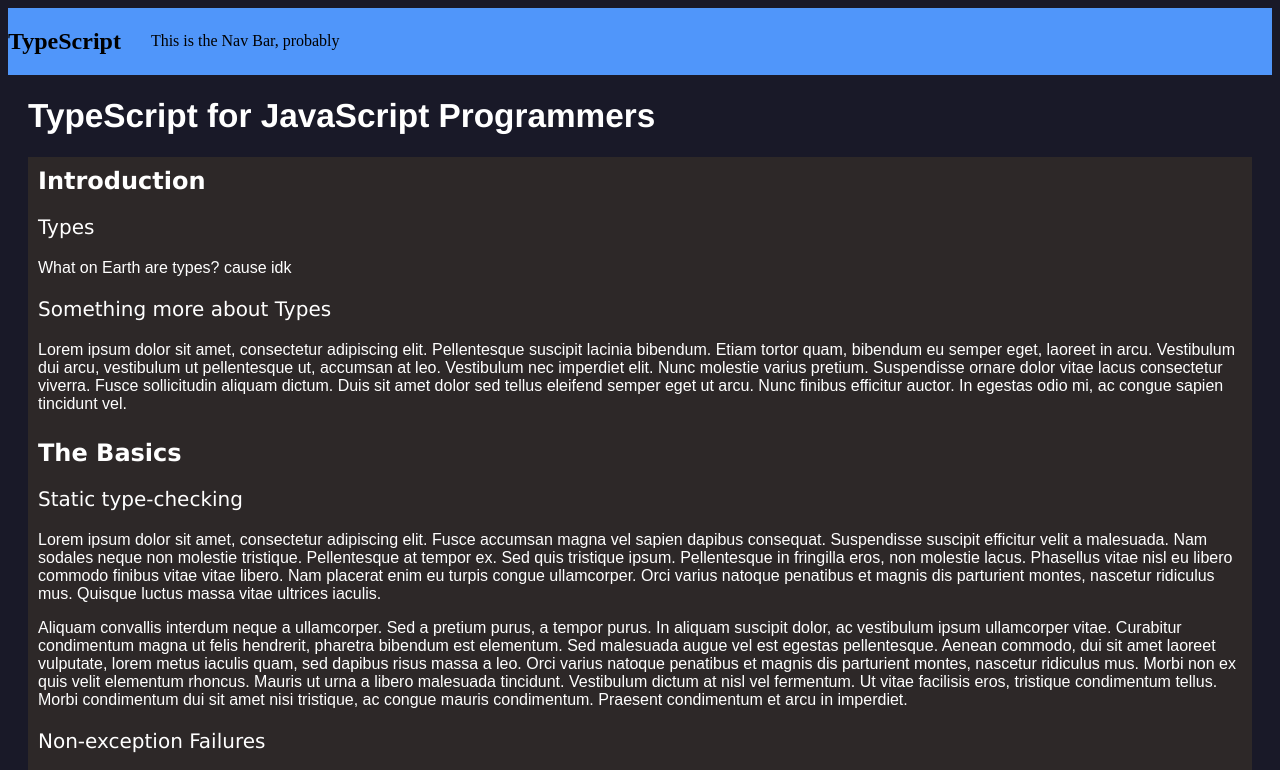
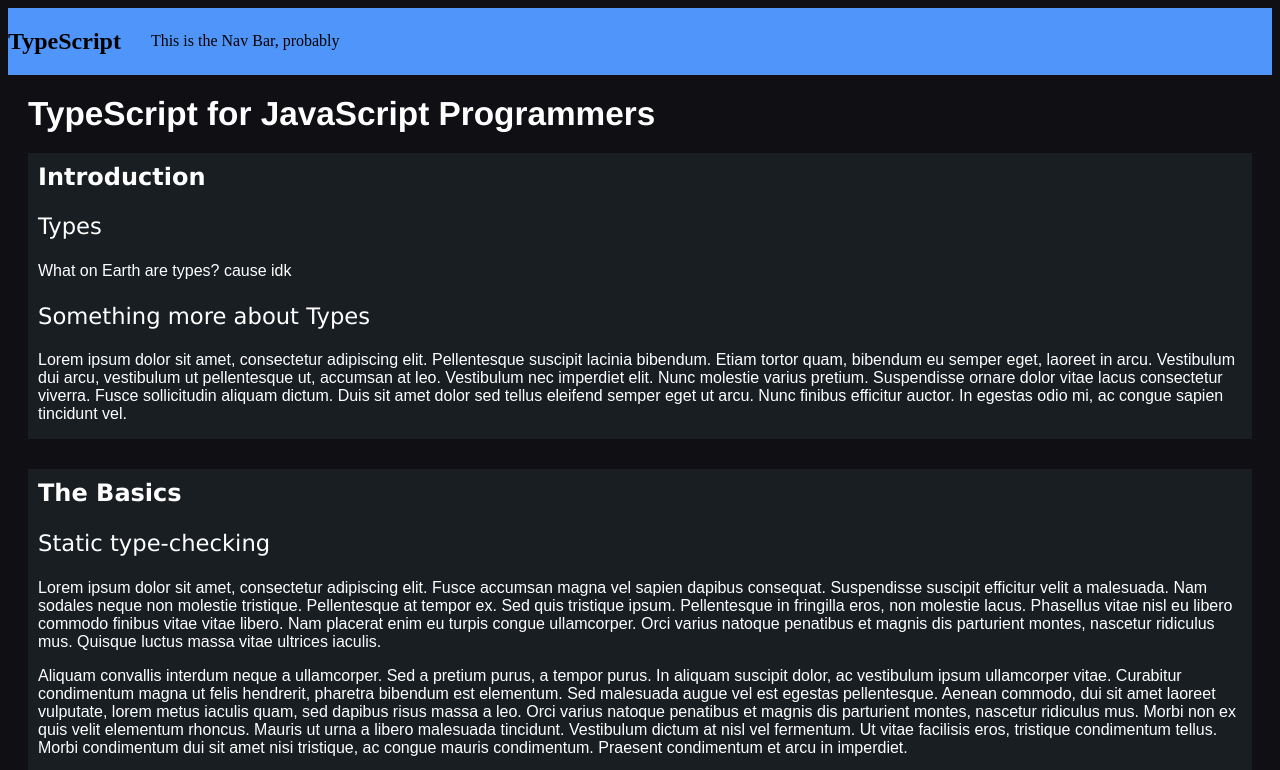
Before and after one commit to cs401-fall2022/lesson14-MesaGreear, a plain HTML site: page index.html in a window 1280 px wide. Shown: the top 770 px of the page. Drawn offline with Linux system fonts and the light colour scheme.

Commit message:
Nicer colors, spacing of sections, & h1 spacing

```diff
--- a/index.html
+++ b/index.html
@@ -23,10 +23,10 @@
     This is the Nav Bar, probably
   </nav>
 
-  <!--Container, encapsulates everything on the page except for the Nav Bar-->
+  <h1>TypeScript for JavaScript Programmers</h1>
+
+  <!--Container, encapsulates everything on the page except for the Nav Bar & Title-->
   <div class="container">
-
-    <h1>TypeScript for JavaScript Programmers</h1>
 
     <div class="section">
       <h2>Introduction</h2>
--- a/style.css
+++ b/style.css
@@ -1,11 +1,12 @@
 :root{
-    background-color: rgb(25, 25, 40);
+    background-color: rgb(15, 15, 20);
 }
 
 .container{
     display: flex;
     flex-direction: column;
 
+    gap: 30px;
     margin: 0px 20px;
 }
 
@@ -21,11 +22,12 @@ h1{
     color: white;
     font: 25pt Helvetica;
     font-weight: bold;
+    margin: 20px;
 }
 
 /* Section formatting (Introduction, The Basics, etc.) */
 .section {
-    background-color: rgb(45, 40, 40);
+    background-color: rgb(25, 30, 35);
 }
 
 .section > *{
@@ -37,9 +39,9 @@ h1{
     color: white;
 }
 
-/* Topic formatting (Types, Non-exception Failures; inside a Section) */
+/* Topic formatting (Types, Non-exception Failures, etc.; inside a Section) */
 .topic h3{
-    font: 15pt Verdana;
+    font: 17pt Verdana;
     color: white;
 }
 
```
